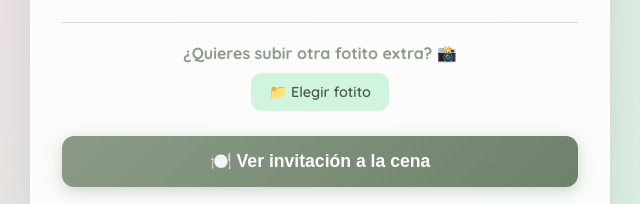
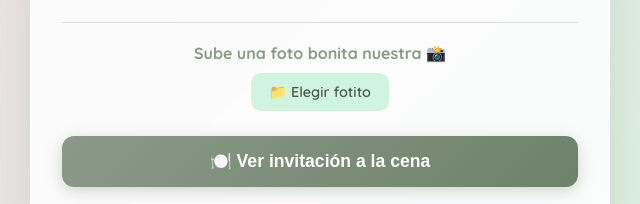
Before and after one commit to Jonarmiranda/casi-mis-30, a plain HTML site: page index.html in a window 1280 px wide. Shown: the part 452-656 px from the top of the page, 320-960 px from the left. Drawn offline with Linux system fonts and the light colour scheme.

Commit message:
Foto nuestra

```diff
--- a/index.html
+++ b/index.html
@@ -250,7 +250,7 @@
 
         <!-- Apartado para subir foto extra opcional -->
         <div class="photo-section">
-            <h3>¿Quieres subir otra fotito extra? 📸</h3>
+            <h3>Sube una foto bonita nuestra 📸</h3>
             <label for="subirFoto" class="file-upload-label">📁 Elegir fotito</label>
             <input type="file" id="subirFoto" accept="image/*" onchange="verFoto(event)">
             <img id="vistaPrevia" class="photo-preview" alt="Recuerdo subido">
```
